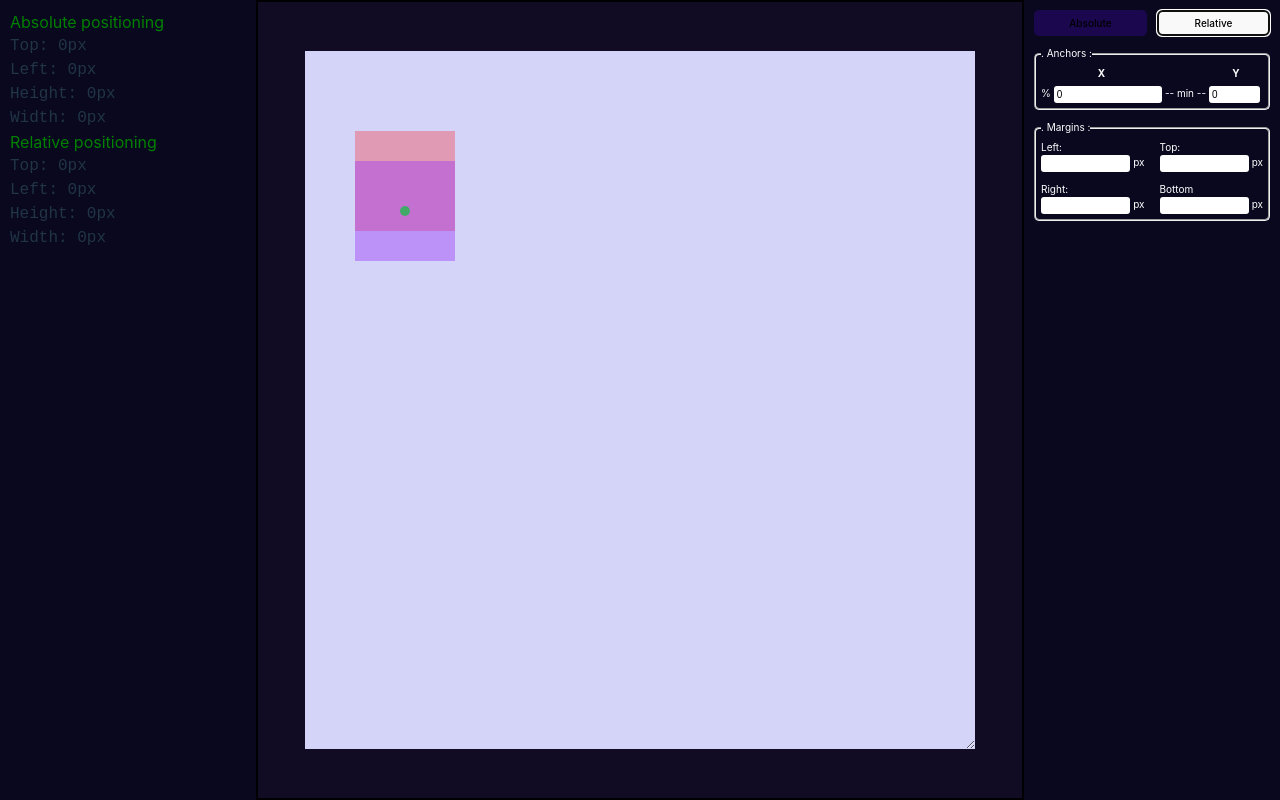
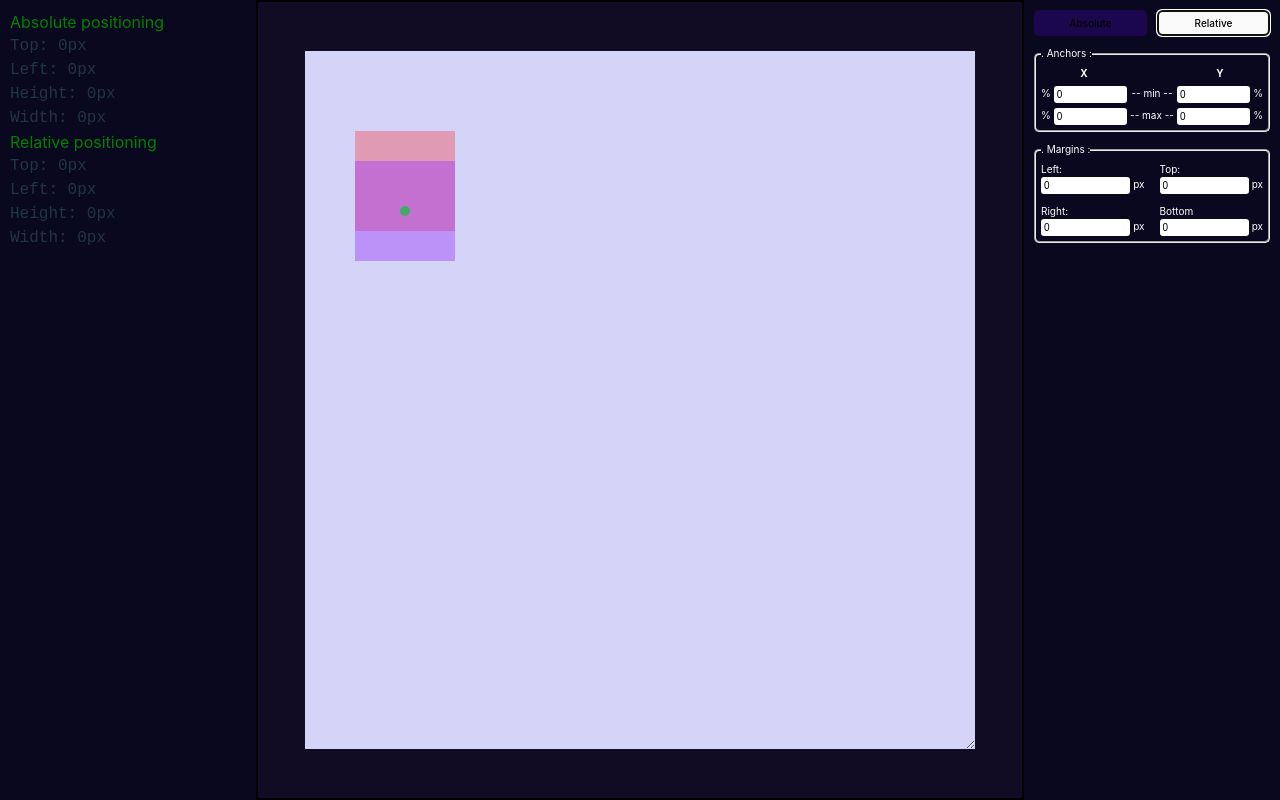
Before and after one commit to Davydx7/Markdown-to-Html-Parser, a React (Vite) app in the folder chris-positioning/: page / in a window 1280 px wide. Both pictures are taken after a click on the button "Relative". Built offline with nearby package versions, Linux system fonts and the light colour scheme.

Commit message:
refactor input component

```diff
--- /dev/null
+++ b/chris-positioning/src/components/Input/index.tsx
@@ -0,0 +1,22 @@
+import { useContext } from 'react';
+import { DataContext } from '../../store/DataContext';
+
+type ValueType =
+  | 'xMax'
+  | 'xMin'
+  | 'yMax'
+  | 'yMin'
+  | 'bottom'
+  | 'left'
+  | 'right'
+  | 'top'
+  | 'height'
+  | 'width'
+  | 'xOffset'
+  | 'yOffset';
+
+const Input: React.FC<{ value: ValueType }> = ({ value }) => {
+  const { data, setValue } = useContext(DataContext)!;
+  return <input id={value} type="number" value={data[value]} onChange={setValue} />;
+};
+export default Input;
--- a/chris-positioning/src/components/RelativePanel/index.tsx
+++ b/chris-positioning/src/components/RelativePanel/index.tsx
@@ -1,54 +1,39 @@
-import { useContext, useState } from 'react';
-import { DataContext } from '../../store/DataContext';
+import Input from '../Input';
 import './relativePanel.scss';
 
-const RelativePanel: React.FC = () => {
-  const { data, setValue } = useContext(DataContext)!;
-  // const handleChange = (e: React.ChangeEvent<HTMLInputElement>) =>
-  //   setData({ ...data, xMin: +e.currentTarget.value });
-
-  return (
+const RelativePanel: React.FC = () => (
   <div className="relativePanel">
     <fieldset className="anchor">
       <legend>. Anchors :</legend>
       <strong>X</strong>
       <strong>Y</strong>
       <span>%</span>
-        <input
-          id="xMin"
-          type="number"
-          onChange={setValue}
-          value={data.xMin}
-          // min={0}
-          // max={100}
-        />
+      <Input value="xMin" />
       <span>-- min --</span>
-        <input id="yMin" type="number" value={data.yMin} onChange={setValue} min={0} max={100} />
-        {/*
+      <Input value="yMin" />
       <span>%</span>
       <span>%</span>
-        <input id="xMax" type="number" defaultValue={75} min={0} max={100} />
+      <Input value="xMax" />
       <span>-- max --</span>
-        <input id="yMax" type="number" defaultValue={75} min={0} max={100} />
-        <span>%</span> */}
+      <Input value="yMax" />
+      <span>%</span>
     </fieldset>
 
     <fieldset className="positioning">
       <legend>. Margins :</legend>
       <label>
-          Left: <input type="number" /> px
+        Left: <Input value="left" /> px
       </label>
       <label>
-          Top: <input type="number" /> px
+        Top: <Input value="top" /> px
       </label>
       <label>
-          Right: <input type="number" /> px
+        Right: <Input value="right" /> px
       </label>
       <label>
-          Bottom <input type="number" /> px
+        Bottom <Input value="bottom" /> px
       </label>
     </fieldset>
   </div>
 );
-};
 export default RelativePanel;
--- a/chris-positioning/src/store/DataContext.tsx
+++ b/chris-positioning/src/store/DataContext.tsx
@@ -1,4 +1,4 @@
-import React, { createContext, Dispatch, SetStateAction, useMemo, useState } from 'react';
+import React, { createContext, useMemo, useState } from 'react';
 
 type DataStateType = {
   xMax: number;
@@ -21,7 +21,6 @@ type DataContextType = {
   data: DataStateType;
   setValue: (e: React.ChangeEvent<HTMLInputElement>) => void;
 };
-// type DataContextType = { data: DataStateType; setData: Dispatch<SetStateAction<DataStateType>> };
 
 export const DataContext = createContext<DataContextType | null>(null);
 DataContext.displayName = 'DataContext';
@@ -46,10 +45,12 @@ const DataProvider: React.FC<{ children: React.ReactNode }> = ({ children }) =>
 
   const [data, setData] = useState<DataStateType>(dataObj);
 
-  const setValue = (e: React.ChangeEvent<HTMLInputElement>) =>
-    setData({ ...data, [e.currentTarget.id]: +e.currentTarget.value });
+  const store = useMemo(() => {
+    const setValue = (e: React.ChangeEvent<HTMLInputElement>) =>
+      setData({ ...data, [e.currentTarget.id]: +e.currentTarget.value });
 
-  const store = useMemo(() => ({ data, setValue }), [data]);
+    return { data, setValue };
+  }, [data]);
 
   return <DataContext.Provider value={store}>{children}</DataContext.Provider>;
 };
```
Lines whose indentation alone changed are shown as unchanged.
